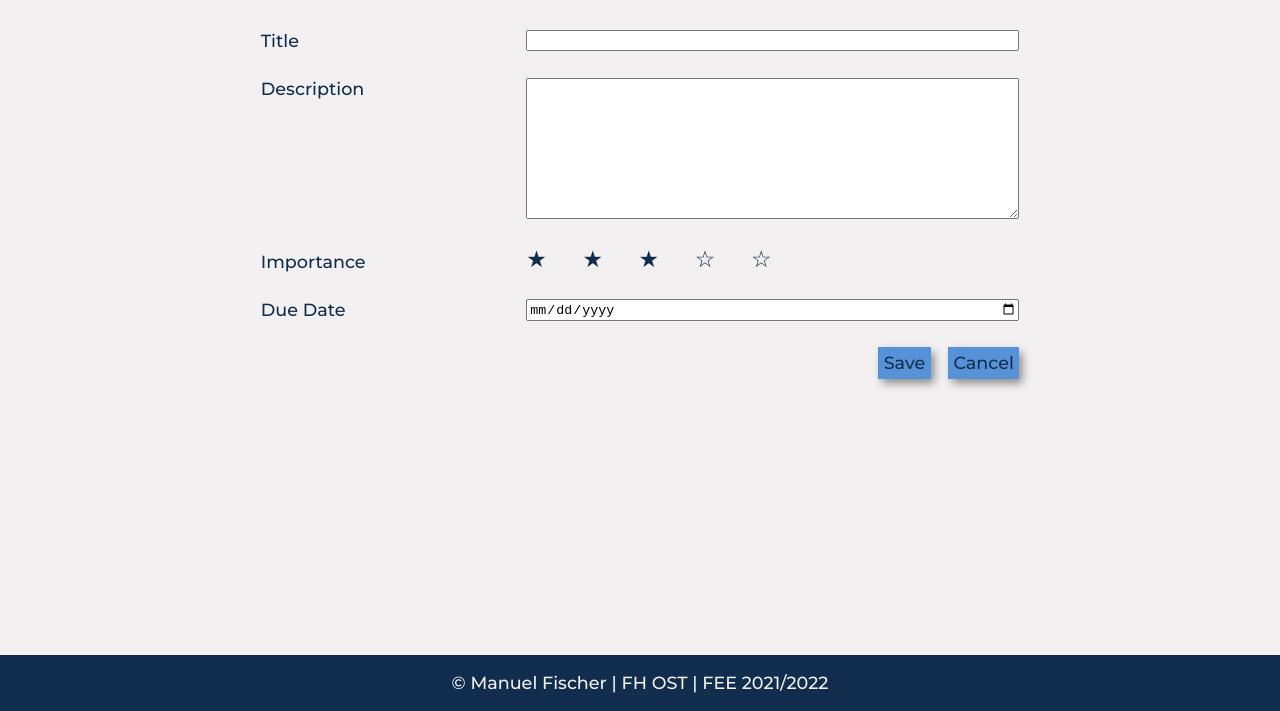
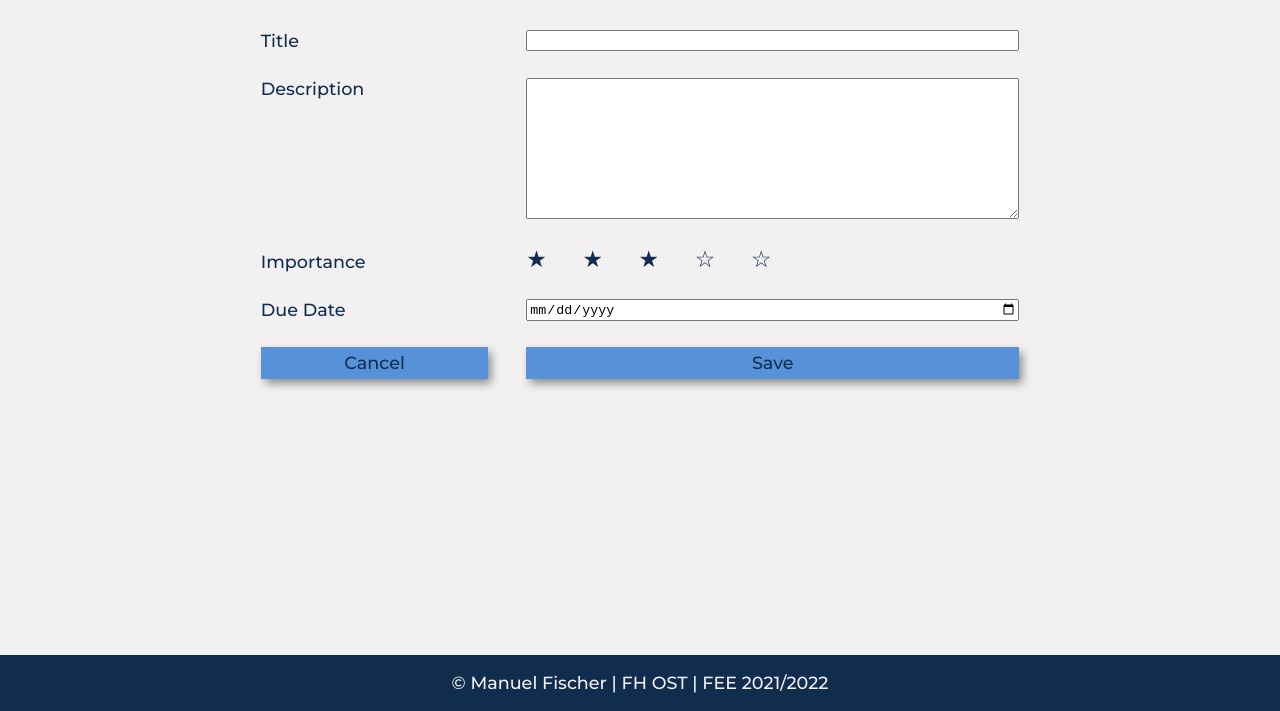
Before and after one commit to hombreDelPez/cas-fee-project-1, a website with bundled scripts: page public/html/note-detail.html in a window 1280 px wide. Shown: the part 89-800 px from the top of the page. Built offline with nearby package versions, Linux system fonts and the light colour scheme.

Commit message:
Styling improvements of the form buttons

```diff
--- a/public/html/note-detail.html
+++ b/public/html/note-detail.html
@@ -53,8 +53,8 @@
       </div>
 
       <div class="form-div form__buttons">
+        <button class="btn" type="button">Cancel</button>
         <button class="btn" type="submit">Save</button>
-        <button class="btn" type="button">Cancel</button>
       </div>
     </form>
   </main>
--- a/public/styles/index.css
+++ b/public/styles/index.css
@@ -90,8 +90,7 @@ footer {
 }
 
 .sort-filter-buttons .btn:nth-child(2),
-.sort-filter-buttons .btn:nth-child(3),
-.form__buttons .btn:last-child {
+.sort-filter-buttons .btn:nth-child(3) {
     margin-left: 1rem;
 }
 
@@ -212,7 +211,12 @@ form {
     width: 35%;
 }
 
-.form-div .form-input {
+.form-div button[type=button] {
+    width: 30%;
+}
+
+.form-div .form-input,
+button[type=submit] {
     width: 65%;
 }
 
@@ -225,7 +229,7 @@ form {
 }
 
 .form__buttons {
-    justify-content: flex-end;
+    justify-content: space-between;
 }
 
 /* Rating */
```
